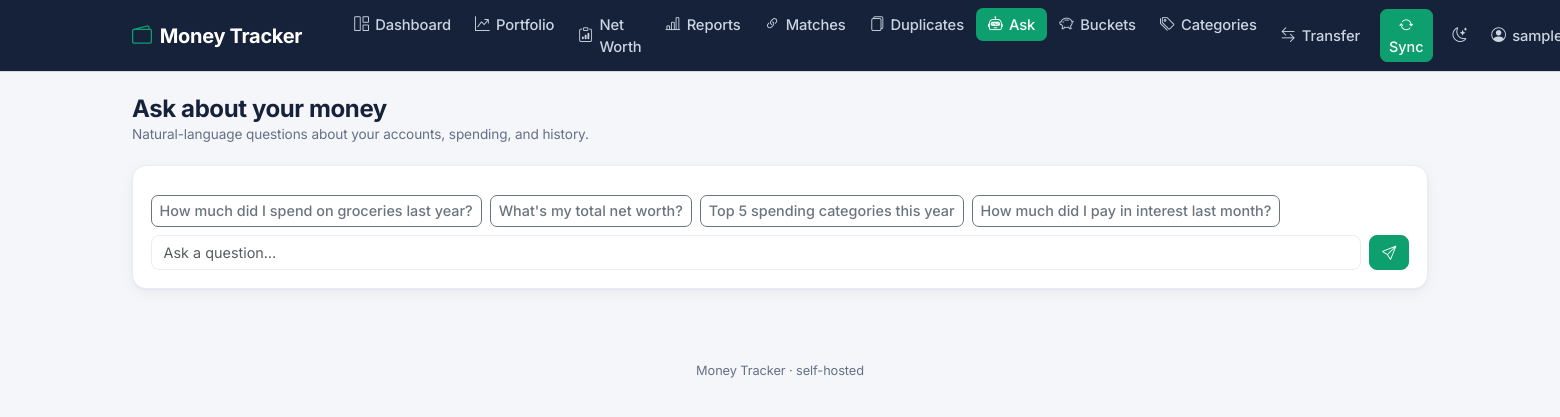
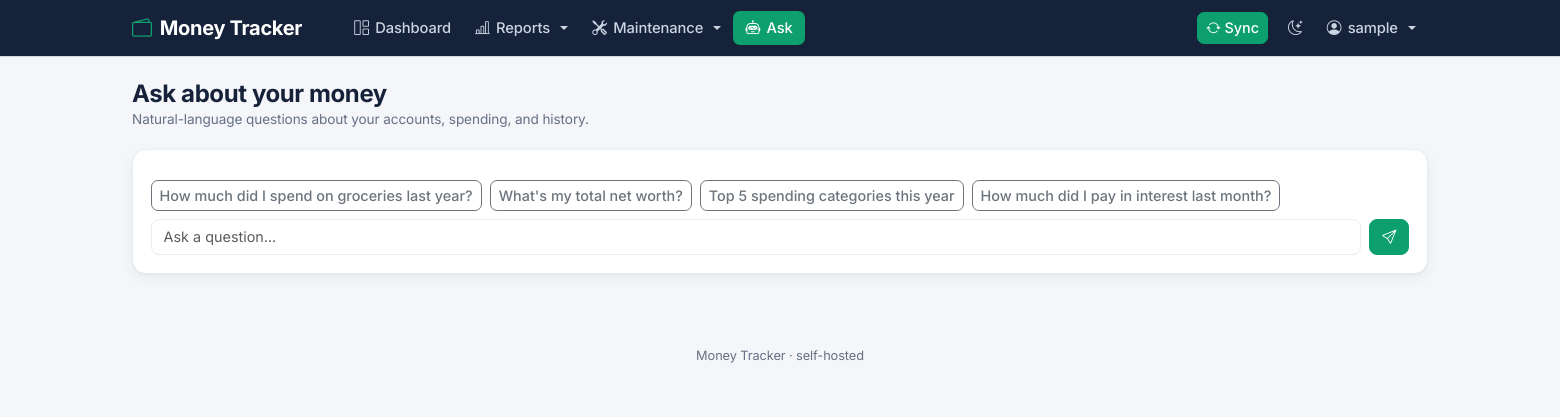
Before and after one commit to jaysuzi5/money-tracker, a Django app: page /agent/ in a window 1560 px wide. Shown: the top 417 px of the page. Run offline with Django 5.2, Linux system fonts and the light colour scheme; the visitor is signed in with stand-in values (Sample User, id 1); some libraries are stand-ins or nearby versions.

Commit message:
Navbar cleanup: Reports + Maintenance dropdowns; Transfer moved to dashboard toolbar
- Reports dropdown: Overview, Portfolio, Net Worth, Category Report
- Maintenance dropdown: Matches, Duplicates, Buckets, Categories
- Transfer is now a toolbar button between New and Edit (removed from navbar)
- Lift two-pane shell 14px so the bottom toolbar isn't cut off

Co-Authored-By: Claude Opus 4.8 <noreply@anthropic.com>

```diff
--- a/static/css/site.css
+++ b/static/css/site.css
@@ -172,7 +172,7 @@ footer.mt-footer { color: var(--mt-muted); font-size: .8rem; padding: 2rem 0 1re
 .qk-shell-wrap { width: 100%; padding: 0; }
 .qk-shell {
   display: flex;
-  height: calc(100vh - 58px);
+  height: calc(100vh - 72px);
   background: var(--mt-surface);
 }
 .qk-sidebar {
--- a/templates/base.html
+++ b/templates/base.html
@@ -24,17 +24,28 @@
     <div class="collapse navbar-collapse" id="nav">
       <ul class="navbar-nav me-auto ms-lg-4">
         <li class="nav-item"><a class="nav-link {% if url_name == 'dashboard' %}active{% endif %}" href="{% url 'tracker:dashboard' %}"><i class="bi bi-grid-1x2"></i> Dashboard</a></li>
-        <li class="nav-item"><a class="nav-link {% if url_name == 'portfolio' %}active{% endif %}" href="{% url 'tracker:portfolio' %}"><i class="bi bi-graph-up-arrow"></i> Portfolio</a></li>
-        <li class="nav-item"><a class="nav-link {% if url_name == 'networth' %}active{% endif %}" href="{% url 'tracker:networth' %}"><i class="bi bi-clipboard-data"></i> Net Worth</a></li>
-        <li class="nav-item"><a class="nav-link {% if url_name == 'reports' %}active{% endif %}" href="{% url 'tracker:reports' %}"><i class="bi bi-bar-chart-line"></i> Reports</a></li>
-        <li class="nav-item"><a class="nav-link {% if url_name == 'matches' %}active{% endif %}" href="{% url 'tracker:matches' %}"><i class="bi bi-link-45deg"></i> Matches</a></li>
-        <li class="nav-item"><a class="nav-link {% if url_name == 'duplicates' %}active{% endif %}" href="{% url 'tracker:duplicates' %}"><i class="bi bi-files"></i> Duplicates</a></li>
+        <li class="nav-item dropdown">
+          <a class="nav-link dropdown-toggle {% if url_name in 'reports,report_categories,portfolio,networth' %}active{% endif %}" href="#" data-bs-toggle="dropdown"><i class="bi bi-bar-chart-line"></i> Reports</a>
+          <ul class="dropdown-menu">
+            <li><a class="dropdown-item" href="{% url 'tracker:reports' %}"><i class="bi bi-bar-chart-line"></i> Reports Overview</a></li>
+            <li><hr class="dropdown-divider"></li>
+            <li><a class="dropdown-item" href="{% url 'tracker:portfolio' %}"><i class="bi bi-graph-up-arrow"></i> Portfolio</a></li>
+            <li><a class="dropdown-item" href="{% url 'tracker:networth' %}"><i class="bi bi-clipboard-data"></i> Net Worth</a></li>
+            <li><a class="dropdown-item" href="{% url 'tracker:report_categories' %}"><i class="bi bi-tags"></i> Category Report</a></li>
+          </ul>
+        </li>
+        <li class="nav-item dropdown">
+          <a class="nav-link dropdown-toggle {% if url_name in 'matches,duplicates,buckets,categories' %}active{% endif %}" href="#" data-bs-toggle="dropdown"><i class="bi bi-tools"></i> Maintenance</a>
+          <ul class="dropdown-menu">
+            <li><a class="dropdown-item" href="{% url 'tracker:matches' %}"><i class="bi bi-link-45deg"></i> Matches</a></li>
+            <li><a class="dropdown-item" href="{% url 'tracker:duplicates' %}"><i class="bi bi-files"></i> Duplicates</a></li>
+            <li><a class="dropdown-item" href="{% url 'tracker:buckets' %}"><i class="bi bi-piggy-bank"></i> Buckets</a></li>
+            <li><a class="dropdown-item" href="{% url 'tracker:categories' %}"><i class="bi bi-tags"></i> Categories</a></li>
+          </ul>
+        </li>
         <li class="nav-item"><a class="nav-link {% if url_name == 'agent' %}active{% endif %}" href="{% url 'tracker:agent' %}"><i class="bi bi-robot"></i> Ask</a></li>
-        <li class="nav-item"><a class="nav-link {% if url_name == 'buckets' %}active{% endif %}" href="{% url 'tracker:buckets' %}"><i class="bi bi-piggy-bank"></i> Buckets</a></li>
-        <li class="nav-item"><a class="nav-link {% if url_name == 'categories' %}active{% endif %}" href="{% url 'tracker:categories' %}"><i class="bi bi-tags"></i> Categories</a></li>
       </ul>
       <ul class="navbar-nav align-items-lg-center">
-        <li class="nav-item"><a class="nav-link" href="{% url 'tracker:transfer_new' %}"><i class="bi bi-arrow-left-right"></i> Transfer</a></li>
         <li class="nav-item">
           <form method="post" action="{% url 'tracker:sync_now' %}" class="m-0 px-2" id="sync-form">{% csrf_token %}
             <button class="btn btn-primary btn-sm"><i class="bi bi-arrow-repeat"></i> Sync</button>
--- a/templates/tracker/dashboard.html
+++ b/templates/tracker/dashboard.html
@@ -283,6 +283,7 @@
       <!-- ===== Sticky action toolbar ===== -->
       <div class="qk-toolbar">
         <button type="button" id="btn-new"><i class="bi bi-plus-circle"></i>New</button>
+        <button type="button" id="btn-transfer" onclick="location.href='{% url 'tracker:transfer_new' %}'"><i class="bi bi-arrow-left-right"></i>Transfer</button>
         <button type="button" id="btn-edit" disabled><i class="bi bi-pencil"></i>Edit</button>
         <button type="button" id="btn-split" disabled><i class="bi bi-pie-chart"></i>Split</button>
         <button type="button" id="btn-delete" disabled><i class="bi bi-trash"></i>Delete</button>
```
